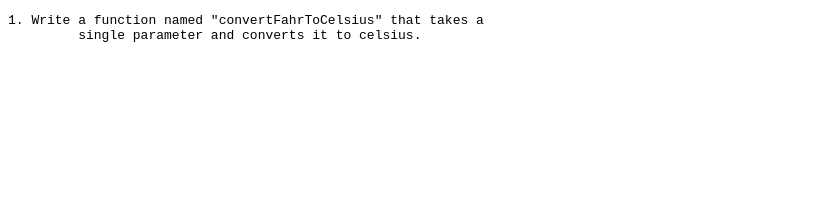
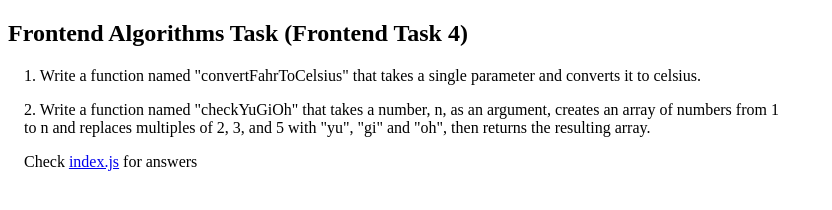
Before and after one commit to omeizahanif/frontend-algo-tasks, a plain HTML site: page index.html in a window 1280 px wide. Shown: the whole page, without its empty margins (0-832 px from the left). Drawn offline with Linux system fonts and the light colour scheme.

Commit message:
added instructions

```diff
--- a/index.html
+++ b/index.html
@@ -5,11 +5,38 @@
     <meta name="viewport" content="width=device-width, initial-scale=1.0">
     <meta http-equiv="X-UA-Compatible" content="ie=edge">
     <title>Document</title>
+    <style>
+        p {
+            width: 60%;
+            margin-left: 1em;
+        }
+    </style>
 </head>
 <body>
-    <pre>1. Write a function named "convertFahrToCelsius" that takes a
-         single parameter and converts it to celsius.
-    </pre>
+    <div>
+            <h2>Frontend Algorithms Task (Frontend Task 4)</h2>
+    </div>
+
+    <div>
+            <p>1. Write a function named "convertFahrToCelsius" that takes a
+                    single parameter and converts it to celsius.
+            </p>
+    </div>
+
+    <div>
+            <p>
+                    2. Write a function named "checkYuGiOh" that takes a number, n,
+                    as an argument, creates an array of numbers from 1 to n and replaces
+                     multiples of 2, 3, and 5 with "yu", "gi" and "oh", then returns
+                     the resulting array.
+            </p>
+    </div>
+
+    <div>
+            <p>Check <a href="/index.js">index.js</a> for answers</p>
+    </div>
+
+
     <script src="index.js"></script>
 </body>
 </html>
```
